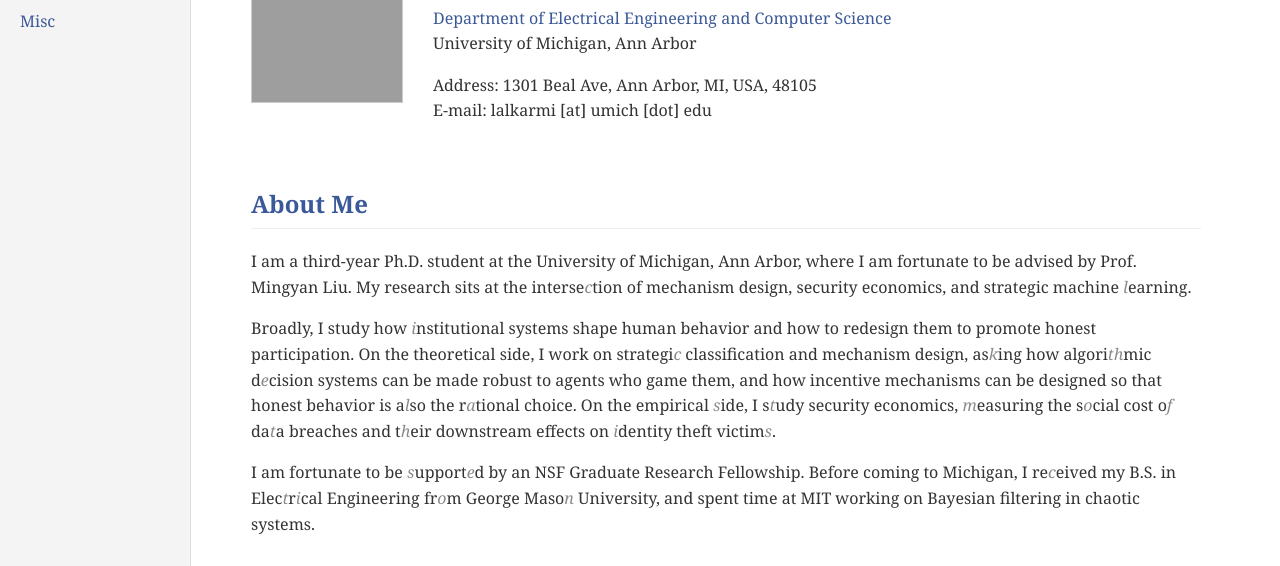
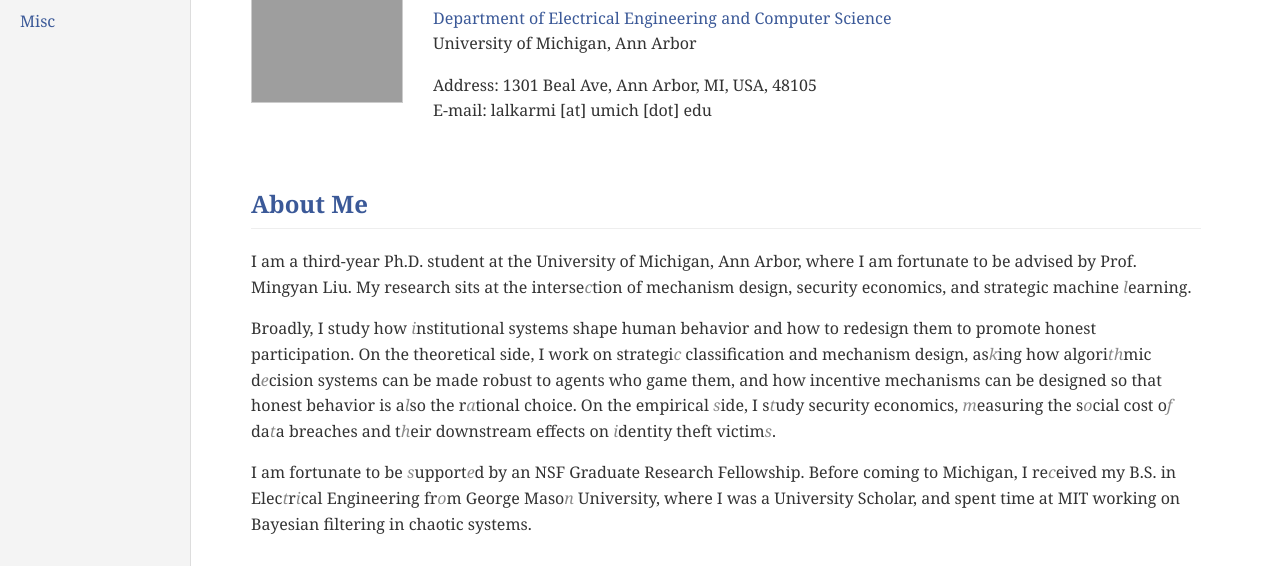
Before and after one commit to alkarmilina/alkarmilina.github.io, a plain HTML site: page index.html in a window 1280 px wide. Shown: the part 234-800 px from the top of the page. Drawn offline with Linux system fonts and the light colour scheme; grey boxes are pictures that could not be loaded.

Commit message:
Update bio details

```diff
--- a/index.html
+++ b/index.html
@@ -50,7 +50,7 @@
                     Broadly, I study how <span class="hint-letter">i</span>nstitutional systems shape human behavior and how to redesign them to promote honest participation. On the theoretical side, I work on strategi<span class="hint-letter">c</span> classification and mechanism design, as<span class="hint-letter">k</span>ing how algori<span class="hint-letter">t</span><span class="hint-letter">h</span>mic d<span class="hint-letter">e</span>cision systems can be made robust to agents who game them, and how incentive mechanisms can be designed so that honest behavior is a<span class="hint-letter">l</span>so the r<span class="hint-letter">a</span>tional choice. On the empirical <span class="hint-letter">s</span>ide, I s<span class="hint-letter">t</span>udy security economics, <span class="hint-letter">m</span>easuring the s<span class="hint-letter">o</span>cial cost o<span class="hint-letter">f</span> da<span class="hint-letter">t</span>a breaches and t<span class="hint-letter">h</span>eir downstream effects on <span class="hint-letter">i</span>dentity theft victim<span class="hint-letter">s</span>.
                 </p>
                 <p>
-                    I am fortunate to be <span class="hint-letter">s</span>upport<span class="hint-letter">e</span>d by an NSF Graduate Research Fellowship. Before coming to Michigan, I re<span class="hint-letter">c</span>eived my B.S. in Elec<span class="hint-letter">t</span>r<span class="hint-letter">i</span>cal Engineering fr<span class="hint-letter">o</span>m George Maso<span class="hint-letter">n</span> University, and spent time at MIT working on Bayesian filtering in chaotic syste<a href="secret.html" class="secret-link">m</a>s.
+                    I am fortunate to be <span class="hint-letter">s</span>upport<span class="hint-letter">e</span>d by an NSF Graduate Research Fellowship. Before coming to Michigan, I re<span class="hint-letter">c</span>eived my B.S. in Elec<span class="hint-letter">t</span>r<span class="hint-letter">i</span>cal Engineering fr<span class="hint-letter">o</span>m George Maso<span class="hint-letter">n</span> University, where I was a University Scholar, and spent time at MIT working on Bayesian filtering in chaotic syste<a href="secret.html" class="secret-link">m</a>s.
                 </p>
             </section>
 
```
